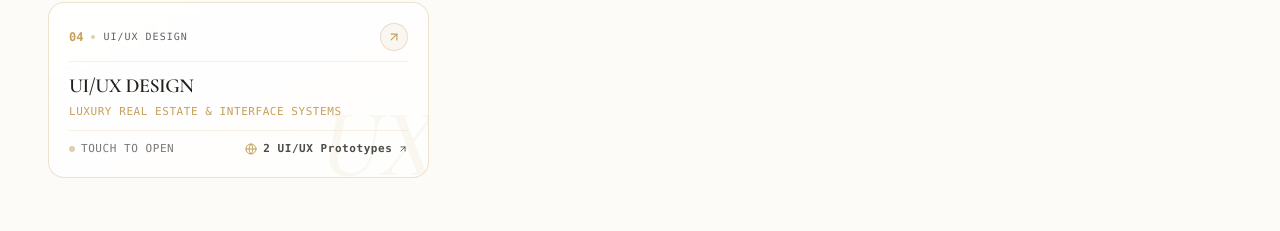
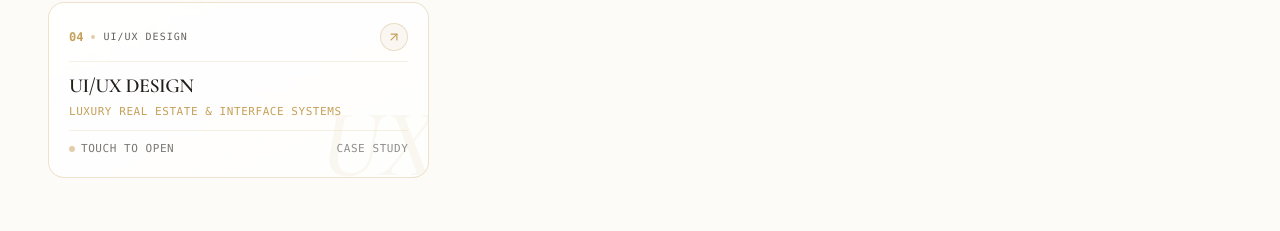
Before and after one commit to naveenjprakash114/Naveen-Portfolio-, a React (Vite) app: page / in a window 1280 px wide. Shown: the part 4093-4324 px from the top of the page. Built offline with nearby package versions, Linux system fonts and the light colour scheme.

Commit message:
fix: remove live web app links from UI/UX design project modal

```diff
--- a/src/data/projects.js
+++ b/src/data/projects.js
@@ -207,21 +207,9 @@ export const projects = [
     accentColor: "from-purple-100/80 to-amber-50/40",
     roleSubtitle: "Luxury Real Estate & Interface Systems",
     description: "User-centered UI/UX design direction for Aurel Estates luxury real estate and modern web platforms — focused on minimalist white & charcoal aesthetics, intuitive property discovery, and responsive interface systems.",
-    githubId: "naveenjprakash114",
-    githubUrl: "https://github.com/naveenjprakash114",
-    liveUrl: "https://real-estate-6l3ojtw4h-naveenjprakash114.vercel.app/",
-    liveUrlLabel: "Live UI/UX Experience",
-    liveCardLabel: "2 UI/UX Prototypes",
-    liveLinks: [
-      {
-        label: "Aurel Estates — Luxury Real Estate UI/UX",
-        url: "https://real-estate-6l3ojtw4h-naveenjprakash114.vercel.app/"
-      },
-      {
-        label: "ScoopZone — E-Commerce Storefront UI/UX",
-        url: "https://ice-cream-ecommerce-dtigp0wua-naveenjprakash114.vercel.app/"
-      }
-    ],
+    liveUrl: "",
+    liveLinks: [],
+    githubUrl: "",
     driveUrl: "",
     role: [
       "UI/UX Designer",
```
